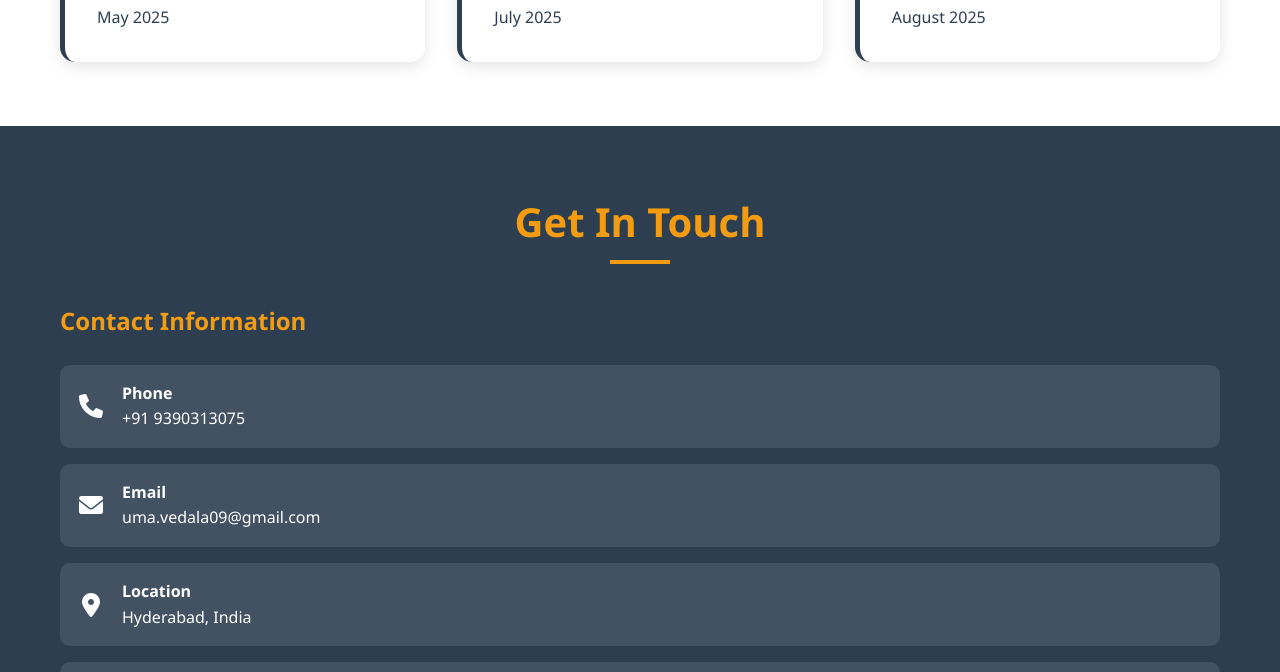
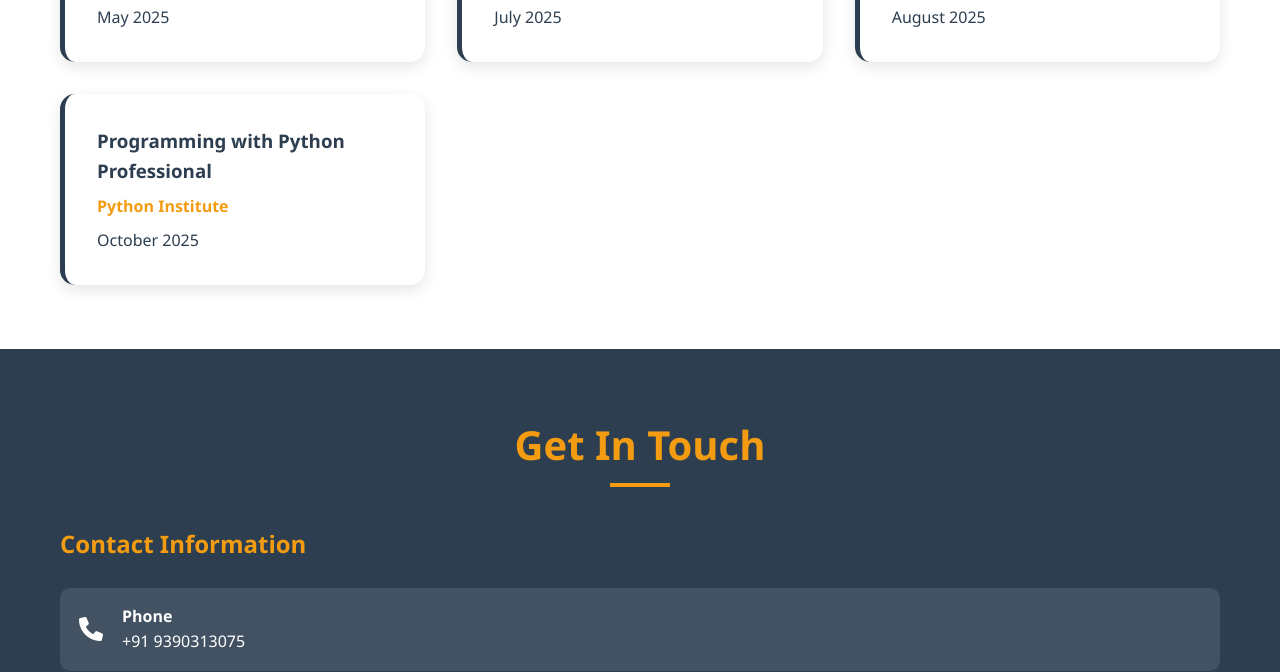
Before and after one commit to Vedalau99/Vedalau99.github.io, a plain HTML site: page index.html in a window 1280 px wide. Shown: the part 5828-6500 px from the top of the page. Drawn offline with Linux system fonts and the light colour scheme.

Commit message:
Certification update

```diff
--- a/index.html
+++ b/index.html
@@ -905,6 +905,11 @@
                     <div class="institution">Docker</div>
                     <p>August 2025</p>
                 </div>
+                <div class="education-card">
+                    <h3>Programming with Python Professional</h3>
+                    <div class="institution">Python Institute</div>
+                    <p>October 2025</p>
+                </div>
             </div>
         </div>
     </section>
```
